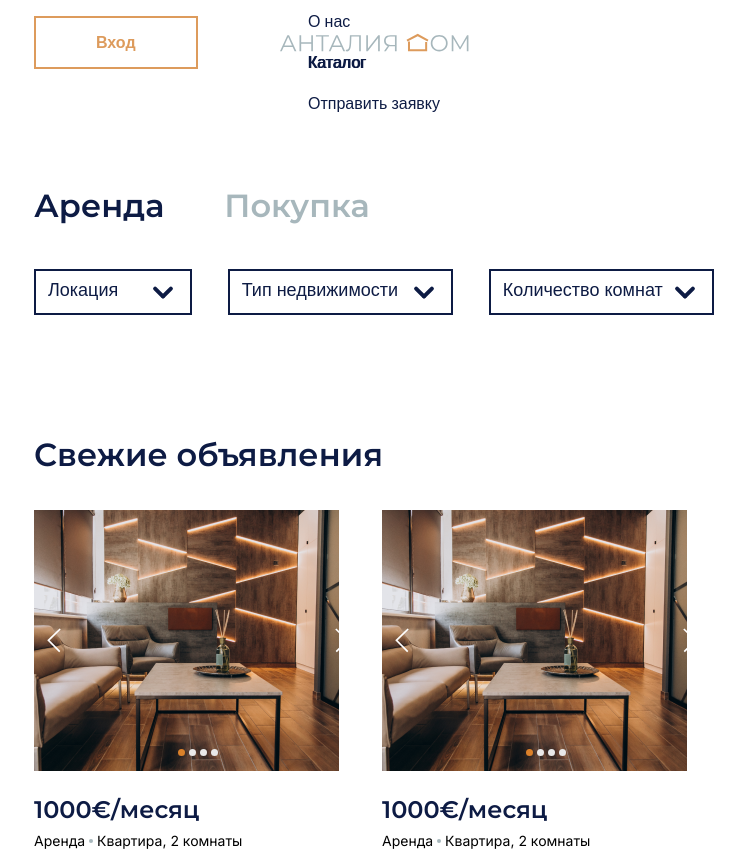
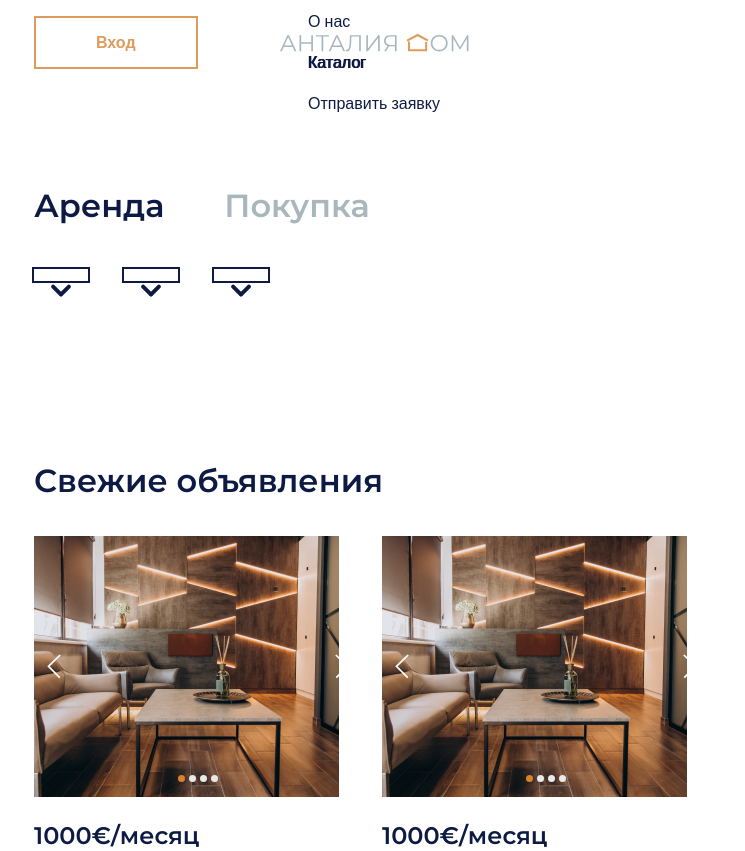
Before and after one commit to antaliadom-team/frontend, a React (Create React App) app: page /catalog in a window 1280 px wide. Shown: the top 851 px of the page, without its empty margins (266-1011 px from the left). Built offline with nearby package versions, Linux system fonts and the light colour scheme.

Commit message:
пофиксила дропдаун, добавила стили, улучшила семантику

```diff
--- a/src/components/forms/main/main-form.jsx
+++ b/src/components/forms/main/main-form.jsx
@@ -15,24 +15,28 @@ const MainForm = () => {
             <Dropdown
               text={"Аренда/Покупка"}
               options={["Аренда", "Покупка"]}
+              required={true}
             />
           </li>
           <li className={styles.item}>
             <Dropdown
               text={"Локация"}
               options={["Анталия", "Северный Кипр", "Стамбул", "другое"]}
+              required={false}
             />
           </li>
           <li className={styles.item}>
             <Dropdown
               text={"Тип недвижимости"}
               options={["Вилла", "Дом", "Участок", "Апартаменты", "Комната"]}
+              required={false}
             />
           </li>
           <li className={styles.item}>
             <Dropdown
               text={"Количество комнат"}
               options={["1", "2", "3", "4+"]}
+              required={false}
             />
           </li>
         </>
--- a/src/components/ui/buttons/dropdown/dropdown.jsx
+++ b/src/components/ui/buttons/dropdown/dropdown.jsx
@@ -1,43 +1,64 @@
-import React, { useRef, useState } from "react";
-import styles from "./dropdown.module.css";
-const Dropdown = ({ text, options, placeholder, width }) => {
+import React, { useState, useRef, useEffect } from 'react';
+import styles from './dropdown.module.css';
+
+const Dropdown = ({ text, options, required }) => {
+
   const dropdownRef = useRef();
-  const [field, setField] = useState(placeholder);
-  const [optionBox, setOptionBox] = useState(null);
+  const [error, setError] = useState(false);
+  const [warning, setWarning] = useState('');
+  const [placeholder, setPlaceholder] = useState('');
+  const [isOpened, setIsOpened] = useState(false);
+
   const handleDropdown = (e) => {
-    e.preventDefault();
-    dropdownRef.current.classList.toggle(styles.active);
-  };
-  const handleOption = (e) => {
-    e.preventDefault();
-    setOptionBox((prev) => {
-      if (prev !== null) {
-        optionBox.classList.remove(styles.activeBox)
-      }
-      return e.target.children[0]
-    });
-
-    e.target.children[0].classList.add(styles.activeBox);
-    setField(e.target.textContent);
+    if (e.target === e.currentTarget) {
+      dropdownRef.current.classList.toggle(styles.active);
+      setIsOpened(!isOpened);
+    }
   };
 
-  return (
-    <div className={styles.dropdown} style={{width: width}} onClick={handleDropdown}>
-      <span className={styles.text}>{text}</span>
-      <button className={styles.button} ref={dropdownRef}>
-        {field}
+  const handleSelectOption = (e) => {
+    e.target.classList.toggle(styles.checked);
+    setPlaceholder(e.target.textContent);
+  };
+
+  useEffect(() => {
+    const closeOnOverlay = (e) => {
+      if (!e.target.classList.contains(styles.active) && !e.target.classList.contains(styles.option)) {
+        dropdownRef.current.classList.remove(styles.active);
+        setIsOpened(false);
+      }
+    }
+    window.addEventListener('click', closeOnOverlay);
+    return () => {
+      window.removeEventListener('click', closeOnOverlay);
+    }
+  }, []);
+
+  return(
+    <label className={styles.label}>{text}
+      <div
+        className={!warning ? styles.dropdown : styles.warning}
+        onClick={handleDropdown}
+        ref={dropdownRef}
+        onBlur={()=> error && setWarning(styles.warning)}
+      >
         <div className={styles.arrow} />
-      </button>
-      <div className={styles.menu}>
-        {options.map((option, index) => (
-          <div className={styles.option} onClick={handleOption} key={index}>
-            <div className={styles.box} />
-            {option}
-          </div>
-        ))}
+        {placeholder ? placeholder : text}
+        <ul className={styles.menu}>
+          {options.map((option, index) => (
+            <li className={styles.option}
+              key={index}
+              onClick={handleSelectOption}
+            >{option}</li>
+          ))}
+        </ul>
       </div>
-    </div>
-  );
+      { required
+        ? (<span className={error ? styles.error : styles.hide}>Ошибка</span>)
+        : (<span className={styles.hide}></span>)
+      }
+    </label>
+  )
 };
 
 export default Dropdown;
--- a/src/components/ui/buttons/dropdown/dropdown.module.css
+++ b/src/components/ui/buttons/dropdown/dropdown.module.css
@@ -1,11 +1,30 @@
 .dropdown {
     position: relative;
-    margin-bottom: 36px;
+    margin-top: 8px;
+    padding: 6px 12px;
+    box-sizing: border-box;
+    width: 100%;
     font-family: "Open Sans", sans-serif;
+    font-size: 18px;
+    line-height: 27px;
+    font-weight: 400;
     font-style: normal;
+    text-align: start;
+    color: var(--input-color-disabled);
+    background-color: #ffffff;
+    outline: 2px solid var(--input-color);
+    cursor: pointer;
+    appearance: none;
 }
 
-.text {
+.dropdown.active,
+.dropdown:hover {
+    background-color: #e9f3f5;
+}
+
+.label {
+    display: block;
+    height: 120px;
     font-size: 18px;
     line-height: 27px;
     font-weight: 400;
@@ -13,9 +32,8 @@
 
 .button {
     position: relative;
-    margin-top: 8px;
-    margin-bottom: 4px;
     padding: 6px 12px;
+    box-sizing: border-box;
     width: 100%;
     font-size: 18px;
     line-height: 27px;
@@ -23,8 +41,8 @@
     text-align: start;
     color: var(--input-color);
     background-color: #ffffff;
-    border: 2px solid var(--input-color);
-    outline: none;
+    outline: 2px solid var(--input-color);
+    cursor: pointer;
     appearance: none;
 }
 
@@ -33,9 +51,9 @@
     float: right;
     width: 30px;
     height: 30px;
+    pointer-events: none;
     transition: transform 0.3s;
     transform: rotate(0);
-
 }
 
 .arrow::after {
@@ -66,49 +84,98 @@
 
 .menu {
     position: absolute;
-    z-index: 1;
-    top: calc(100% + 4px);
+    z-index: 10;
+    top: calc(100% + 8px);
     left: 0;
+    padding: 0;
+    box-sizing: border-box;
     width: 100%;
     opacity: 0;
     pointer-events: none;
+    color: var(--input-color);
     background-color: #ffffff;
-    border: 2px solid var(--input-color);
+    outline: 2px solid var(--input-color);
     transition: opacity 0.3s, transform 0.3s;
     transform: translateY(-30px);
 }
 
-.dropdown > .button.active + .menu {
+.dropdown.active > .menu {
     overflow: hidden;
     opacity: 1;
     pointer-events: auto;
     transform: translateY(0);
 }
 
-.dropdown > .button.active > .arrow {
+.dropdown.active > .arrow {
     transform: rotate(180deg);
 }
 
 .option {
     position: relative;
-    padding: 6px 38px;
-    cursor: pointer;
-    user-select: none;
+    padding: 8px 0 8px 38px;
+    list-style: none;
 }
 
 .option:hover {
     background-color: #e9f3f5;
 }
 
-.box {
+.option::before {
     position: absolute;
     top: 30%;
     left: 16px;
     width: 16px;
     height: 16px;
+    content: "";
+    background-color: none;
     border: 1px solid #0d1b44;
 }
 
-.activeBox {
+.option.checked::before {
     background-color: #0d1b44;
 }
+
+.error {
+    padding-top: 8px;
+    display: block;
+    opacity: 1;
+    font-family: "Inter", sans-serif;
+    font-size: 14px;
+    line-height: 17px;
+    font-weight: 400;
+    font-style: normal;
+    transition: color 0.3s, opacity 0.3s, transform 0.3s;
+}
+
+.hide {
+    composes: error;
+    min-width: 1px;
+    min-height: 18px;
+    opacity: 0;
+    transition: opacity 0.3s, transform 0.3s;
+    transform: translate(0, 10px);
+}
+
+.warning {
+    composes: dropdown;
+    color: #f0000f;
+    outline: 2px solid #ff4850;
+    transition: box-shadow 0.3s, color 0.3s, border-color 0.3s;
+}
+
+.warning:focus {
+    box-shadow: 0 0 0 0.2rem rgba(255, 170, 170, 0.5);
+}
+
+.warning + .error {
+    color: #f0000f;
+}
+
+.input:disabled {
+    color: var(--input-color-disabled);
+    border-color: var(--input-color-disabled);
+}
+
+.input:disabled + .error {
+    color: var(--input-color-disabled);
+}
```
